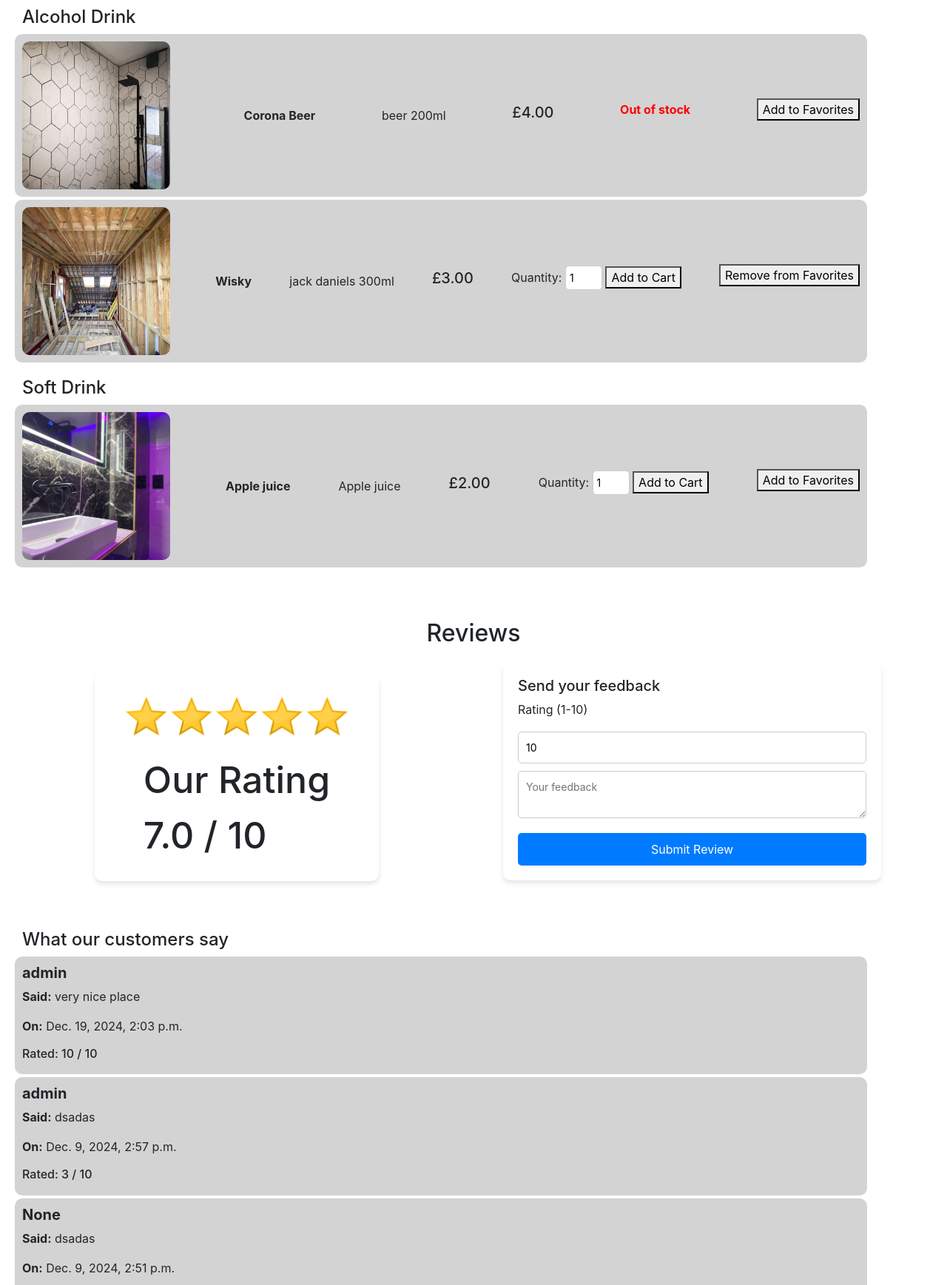
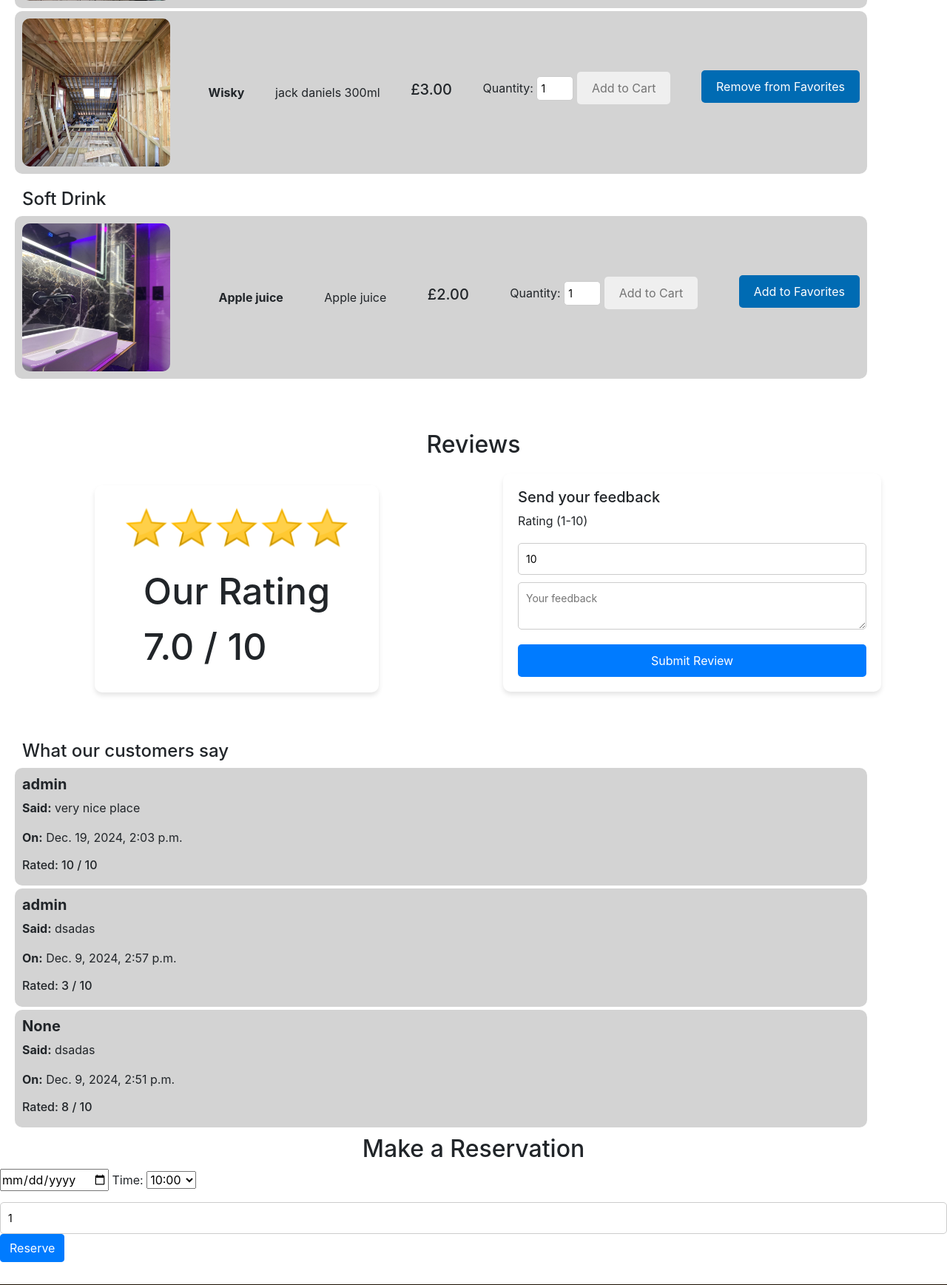
Before and after one commit to ITemci/dissertation, a Django app: page / in a window 1280 px wide. Shown: the part 1754-3491 px from the top of the page at 74% size. Run offline with Django 5.2, Linux system fonts and the light colour scheme; the first user in the database is signed in; data comes from the database, SQL or seed files in the repository; some libraries are stand-ins or nearby versions.

Commit message:
attempted a version of table reservation, not successfully but everything else still work ok,also did some minor improvements

```diff
--- /dev/null
+++ b/restaurant_mng/rest_mng/forms.py
@@ -0,0 +1,61 @@
+from django import forms
+from .models import Reservation
+from django.utils import timezone
+import datetime
+from django.db import models
+
+class ReservationForm(forms.ModelForm):
+    available_times = [(f"{hour}:00", f"{hour}:00") for hour in range(10, 22)]  # Times from 10 AM to 9 PM
+
+    time = forms.ChoiceField(choices=available_times, required=True)
+    date = forms.DateField(
+        widget=forms.DateInput(attrs={'type': 'date'}),
+        required=True,
+    )
+
+    class Meta:
+        model = Reservation
+        fields = ['date', 'time', 'num_tables']
+
+    def __init__(self, *args, **kwargs):
+        super().__init__(*args, **kwargs)
+
+        # Filter available times dynamically
+        if 'date' in self.data:
+            try:
+                date = datetime.datetime.strptime(self.data.get('date'), '%Y-%m-%d').date()
+                self.fields['time'].choices = self.get_available_times(date)
+            except ValueError:
+                pass
+
+    def get_available_times(self, date):
+        """
+        Return a list of available times for the selected date.
+        """
+        if date < timezone.now().date():
+            return []
+
+        available_times = []
+        for hour in range(10, 22):  # From 10:00 to 21:00
+            time = f"{hour}:00"
+            total_reserved = (
+                    Reservation.objects.filter(date=date, time=time)
+                    .aggregate(total=models.Sum('num_tables'))['total'] or 0
+            )
+            if total_reserved < 10:
+                available_times.append((time, time))
+        return available_times
+
+    def clean(self):
+        cleaned_data = super().clean()
+        date = cleaned_data.get('date')
+        time = cleaned_data.get('time')
+        num_tables = cleaned_data.get('num_tables', 1)
+
+        if date < timezone.now().date():
+            raise forms.ValidationError("The reservation date must be in the future.")
+
+        if not Reservation.is_available(date, time, num_tables):
+            raise forms.ValidationError("No tables are available for the selected date and time.")
+
+        return cleaned_data
--- a/restaurant_mng/rest_mng/static/rest_mng/styles.css
+++ b/restaurant_mng/rest_mng/static/rest_mng/styles.css
@@ -351,6 +370,14 @@ h3, h4{
 #add_cart input[type='number']{
     width: 50px;
     padding:5px;
+}
+
+.add_cart{
+
+    padding: 10px 20px;
+    border: none;
+    border-radius: 5px;
+    color: #737373;
 }
 
 #prod_heading{
--- a/restaurant_mng/rest_mng/templates/rest_mng/index.html
+++ b/restaurant_mng/rest_mng/templates/rest_mng/index.html
@@ -40,10 +42,7 @@
             <p>Price: ${{ product.price }}</p>
 
 
-            <p>Fix this form (bellow)</p>
-            <label for="quantity_{{ product.id }}">Quantity:</label><br>
-                <input type="number"  value="1">
-                <button onclick="addToCart({{ product.id }}, '{{ product.prod_name }}', {{ product.price }})">Add to Cart</button>
+
         </div>
          {% endfor %}
    </div>
@@ -72,7 +71,7 @@
                 {% if product.in_stock %}
                 <label for="quantity_{{ product.id }}">Quantity:</label>
                 <input type="number" id="quantity_{{ product.id }}" min="1" value="1">
-                <button onclick="addToCart({{ product.id }}, '{{ product.prod_name }}', {{ product.price }})">Add to Cart</button>
+                <button onclick="addToCart({{ product.id }}, '{{ product.prod_name }}', {{ product.price }})" class="add_cart">Add to Cart</button>
                 {% else %}
                 <strong style="color:red">Out of stock </strong>
 
@@ -82,7 +81,7 @@
             <form method="POST" action="{% url 'toggle_favorite' %}">
             {% csrf_token %}
                 <input type="hidden" name="product_id" value="{{ product.id }}">
-                <button type="submit">
+                <button type="submit" class="add_cart" style="background-color: #006bb3; color:white;">
                     {% if product in user.favorite.all %}
                         Remove from Favorites
                     {% else %}
@@ -146,6 +145,47 @@
     {% endfor %}
 
 
+<!-- Reservation form -->
+<h2>Make a Reservation</h2>
+  <form method="post">
+    {% csrf_token %}
+    {{ form.date }}
+    <label for="id_time">Time:</label>
+    <select id="id_time" name="time">
+      {% for value, label in form.fields.time.choices %}
+        <option value="{{ value }}">{{ label }}</option>
+      {% endfor %}
+    </select>
+    {{ form.num_tables }}
+    <button type="submit" class="btn btn-primary">Reserve</button>
+  </form>
+
+  <script>
+    document.getElementById('id_date').addEventListener('change', function() {
+      const date = this.value;
+      const timeSelect = document.getElementById('id_time');
+
+      fetch(`/available-times/?date=${date}`)
+        .then(response => response.json())
+        .then(data => {
+          // Clear the current options
+          timeSelect.innerHTML = '';
+          // Add new options
+          data.times.forEach(time => {
+            const option = document.createElement('option');
+            option.value = time;
+            option.textContent = time;
+            timeSelect.appendChild(option);
+          });
+        });
+    });
+  </script>
+
+
+
+
+
+
 <script>
 
     function goTo(category){
--- a/restaurant_mng/rest_mng/templates/rest_mng/layout.html
+++ b/restaurant_mng/rest_mng/templates/rest_mng/layout.html
@@ -79,7 +79,7 @@
         <h2>Cart</h2>
             <ul id="cart-items"></ul>
 
-            <button onclick="checkout()" id="checkout-button">Checkout</button>
+            <button onclick="checkout()" id="checkout-button" class="btn btn-info" style="margin:10px 0px;">Checkout</button>
 
             <!-- Display message if cart is empty-->
             <p id="empty-cart-message" style="display: none;">Your cart is empty!</p>
--- a/restaurant_mng/rest_mng/templates/rest_mng/sales_history.html
+++ b/restaurant_mng/rest_mng/templates/rest_mng/sales_history.html
@@ -16,7 +16,7 @@
             <p>Added on: {{ sale.date }}</p>
             <h5 style="text-decoration:underline;">Click for details</h5>
         </button>
-        <div class="order-details" id="order-details-{{ sale.id }}" style="display: none;">
+        <div class="order-details" id="order-details-{{ sale.id }}" style="display: none; width:300px; margin-left:30px;">
             <h5>Items in Order</h5>
             {% for item in items %}
                 {% if item.sale_id == sale.id %}
--- a/restaurant_mng/rest_mng/urls.py
+++ b/restaurant_mng/rest_mng/urls.py
@@ -18,5 +18,7 @@ urlpatterns = [
     path('update_order_status/<int:order_id>/', views.update_order_status, name='update_order_status'),
     path('toggle-stock/<int:product_id>/', views.toggle_stock, name='toggle_stock'),
     path('delete-product/<int:product_id>/', views.delete_product, name='delete_product'),
+    path('make-reservation/', views.make_reservation, name='make_reservation'),
+    path('available-times/', views.available_times, name='available_times'),
 
 ] + static(settings.MEDIA_URL, document_root=settings.MEDIA_ROOT)
--- a/restaurant_mng/rest_mng/views.py
+++ b/restaurant_mng/rest_mng/views.py
@@ -13,12 +13,17 @@ from django.shortcuts import get_object_or_404
 from django.db.models import Avg
 from django.db.models import Sum
 import re
+from .forms import ReservationForm
+import datetime
+from django.db import models
 
-from .models import User,Product, Reviews,Sales, SalesItems
+from .models import User,Product, Reviews,Sales, SalesItems, Reservation
 
 # Create your views here.
 def index(request):
     average_rating = Reviews.objects.aggregate(Avg('rating'))['rating__avg']
+    form = ReservationForm()
+
     if average_rating is None:
         average_rating = 0
 
@@ -41,7 +46,8 @@ def index(request):
             'products_by_category':products_by_category,
             'reviews': reviews,
             'average_rating': round(average_rating, 2),
-            'most_sold_items': most_sold_items
+            'most_sold_items': most_sold_items,
+            'form': form
         })
 
 def login_view(request):
@@ -156,10 +162,12 @@ def admin_dashboard(view_func):
 def dashboard(request):
     orders = Sales.objects.prefetch_related('items__product')
     products = Product.objects.all()
+    reservations = Reservation.objects.all()
 
     return render(request, 'rest_mng/admin.html',{
         'orders':orders,
-        'products' : products
+        'products' : products,
+        'reservations': reservations
     })
 
 def toggle_stock(request, product_id):
@@ -269,3 +277,43 @@ def toggle_favorite(request):
         else:
             user.favorite.add(product)
     return redirect('index')
+
+
+# Reservation view
+@login_required
+def make_reservation(request):
+    form = ReservationForm(request.POST or None)
+
+    if request.method == 'POST' and form.is_valid():
+        reservation = form.save(commit=False)
+        reservation.user = request.user
+        reservation.save()
+        messages.success(request, "Your reservation has been made!")
+        return redirect('index')
+    else:
+        print('Something went wrong')
+
+
+
+@login_required
+def available_times(request):
+    date = request.GET.get('date')
+    if not date:
+        return JsonResponse({'times': []})
+
+    try:
+        date_obj = datetime.datetime.strptime(date, '%Y-%m-%d').date()
+    except ValueError:
+        return JsonResponse({'times': []})
+
+    available_times = []
+    for hour in range(10, 22):
+        time = f"{hour}:00"
+        total_reserved = (
+            Reservation.objects.filter(date=date_obj, time=time)
+            .aggregate(total=models.Sum('num_tables'))['total'] or 0
+        )
+        if total_reserved < 10:
+            available_times.append(time)
+
+    return JsonResponse({'times': available_times})
```
Also changed, not shown: other parts of restaurant_mng/rest_mng/static/rest_mng/styles.css (+50 -31 lines), other parts of restaurant_mng/rest_mng/templates/rest_mng/index.html (+3 -1 lines), other parts of restaurant_mng/rest_mng/templates/rest_mng/layout.html (+1 -1 lines), restaurant_mng/rest_mng/models.py (+22 -2 lines), restaurant_mng/rest_mng/templates/rest_mng/admin.html (+21 -13 lines), restaurant_mng/__init__.py (added), restaurant_mng/db.sqlite3, restaurant_mng/rest_mng/migrations/0009_reservation.py (added), 6 other files.
